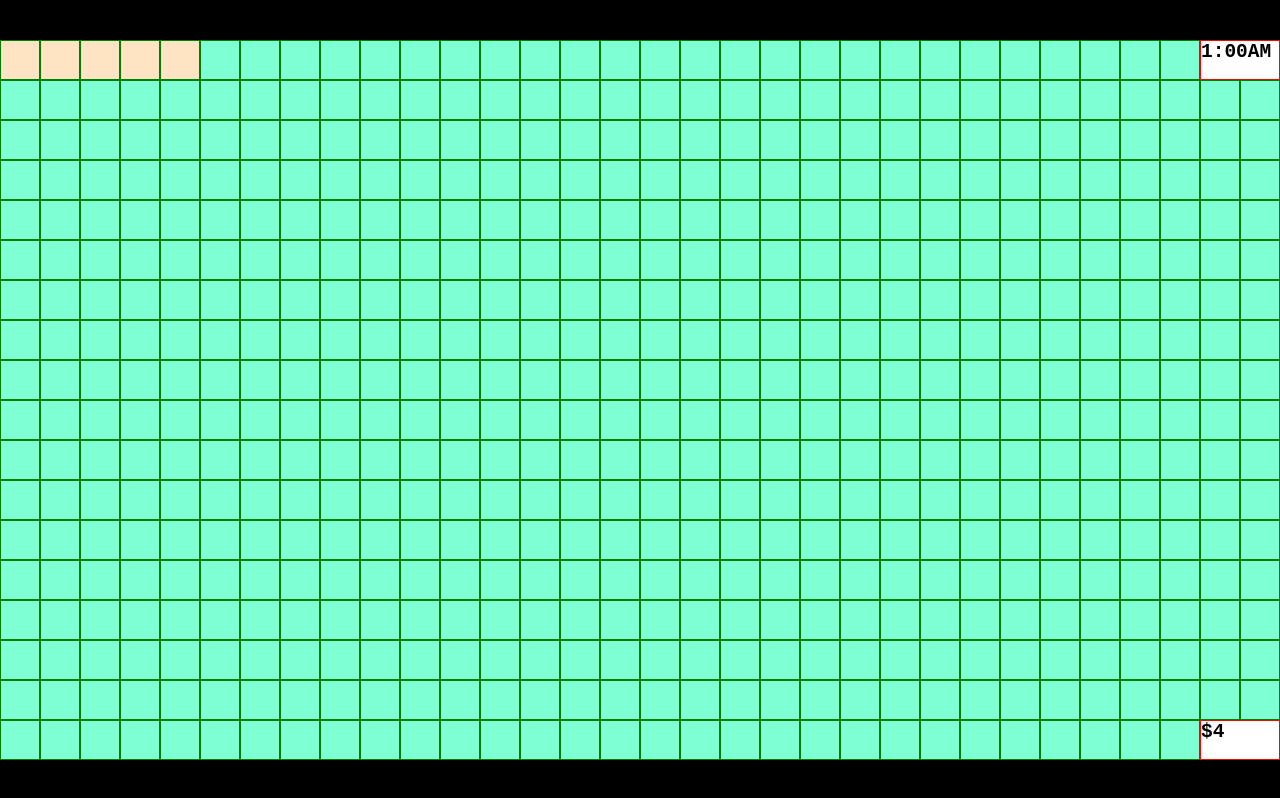
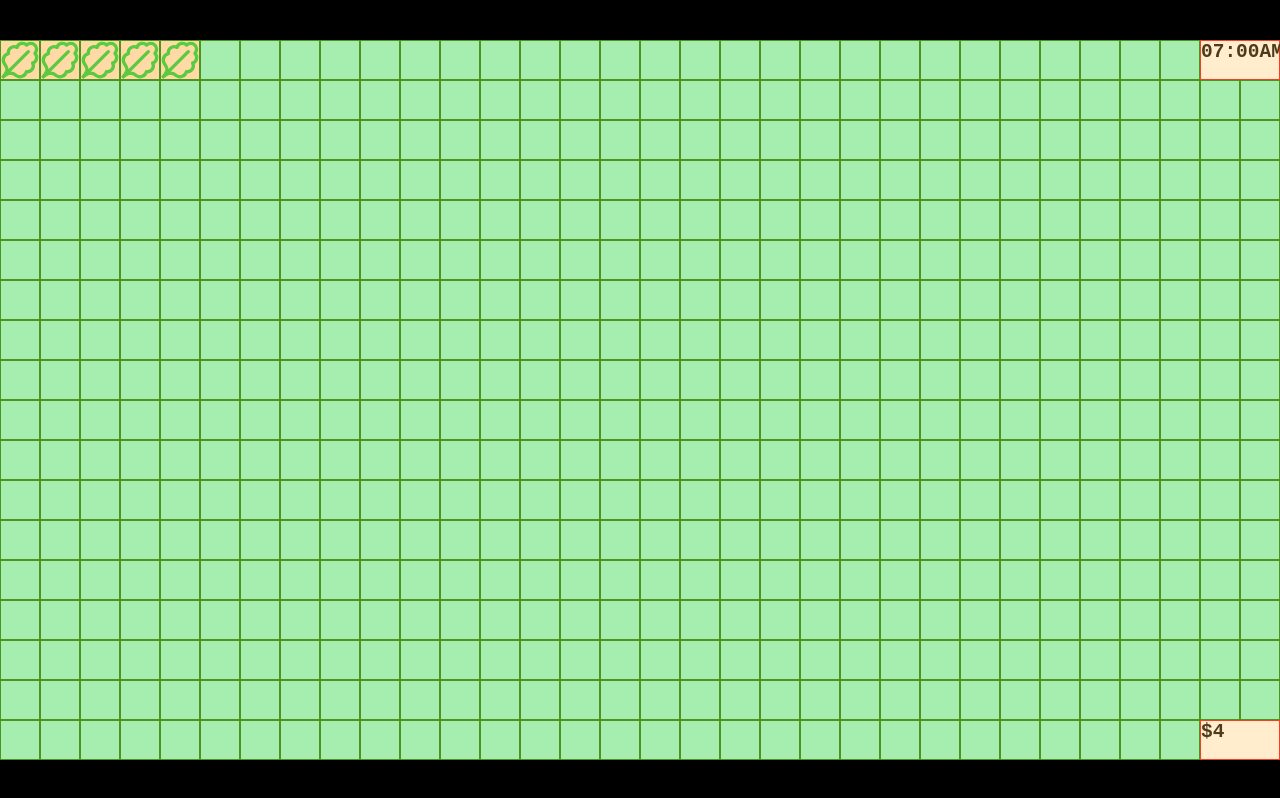
Before and after one commit to JasperCDev/javascript-farm, a website built with Vite: page index.html in a window 1280 px wide. Built offline with nearby package versions, Linux system fonts and the light colour scheme.

Commit message:
day/night tint

```diff
--- a/index.html
+++ b/index.html
@@ -10,8 +10,9 @@
 
 <body>
   <div class="main">
-
-    <div class="grid is-size-2" id="grid"> </div>
+    <div class="grid is-size-2" id="grid">
+      <div class="tint" id="tint"></div>
+    </div>
   </div>
   <template id="plant-template">
     <div class="object">
--- a/src/index.css
+++ b/src/index.css
@@ -32,6 +32,16 @@ body {
   flex-direction: column;
   width: 100%;
   height: 100%;
+}
+
+.tint {
+  position: absolute;
+  z-index: 99999;
+  height: 100%;
+  width: 100%;
+  top: 0;
+  left: 0;
+  opacity: 0.3;
 }
 
 .grid {
--- a/src/main.ts
+++ b/src/main.ts
@@ -1,7 +1,7 @@
 /*
 CONSTANTS
 */
-const TIME_SPEED = 50000;
+const TIME_SPEED = 500;
 const ROW_COUNT = 18;
 const COLUMN_COUNT = 32;
 const TILE_COUNT = ROW_COUNT * COLUMN_COUNT;
@@ -67,6 +67,7 @@ let prevTime: Time;
 
 // ELEMS
 const grid = document.getElementById("grid")!;
+const tintElem = document.getElementById("tint")!;
 const plantElemTemplate = document.getElementById(
   "plant-template"
 )! as HTMLTemplateElement;
@@ -80,6 +81,7 @@ let clockLabelElement: HTMLElement;
 let currencyLabelElem: HTMLElement;
 
 // INITIALIZE
+tintElem.style.setProperty("background", "#ffd500");
 const { gridWidth, gridHeight } = getWidthAndHeight();
 let TILE_SIZE = gridHeight / ROW_COUNT;
 
@@ -187,9 +189,11 @@ function game(timeStamp: number) {
   if (time.minutes % 15 === 0) {
     const h = time.hours === 0 ? 12 : time.hours;
     if (clockLabelElement) {
-      clockLabelElement.innerText = `${h}:${time.minutes
+      clockLabelElement.innerText = `${h
         .toString()
-        .padStart(2, "0")}${time.amPM}`;
+        .padStart(2, "0")}:${time.minutes.toString().padStart(2, "0")}${
+        time.amPM
+      }`;
     }
   }
   if (time.day > prevTime?.day) {
@@ -223,6 +227,21 @@ function game(timeStamp: number) {
       plants = plants.filter((p) => p.health !== 0);
     });
   }
+  const newTint = (() => {
+    let h = time.hours;
+    if (time.amPM === "PM") {
+      h += 12;
+    }
+    if (h >= 20) {
+      return "#8100a1";
+    }
+    if (h >= 16) {
+      return "#d671f0";
+    }
+
+    return "#ffc45e";
+  })();
+  tintElem.style.setProperty("background", newTint);
   prevTime = time;
   currency = currency + 0.01;
   if (currencyLabelElem) {
@@ -247,7 +266,7 @@ function getTime(ms: number): Time {
   const day = targetDate.getUTCDate();
   const hours = targetDate.getUTCHours() % 12;
   const minutes = targetDate.getUTCMinutes();
-  const amPM = hours >= 12 ? "PM" : "AM";
+  const amPM = targetDate.getUTCHours() >= 12 ? "PM" : "AM";
   return { month, day, hours, minutes, amPM };
 }
 
```
